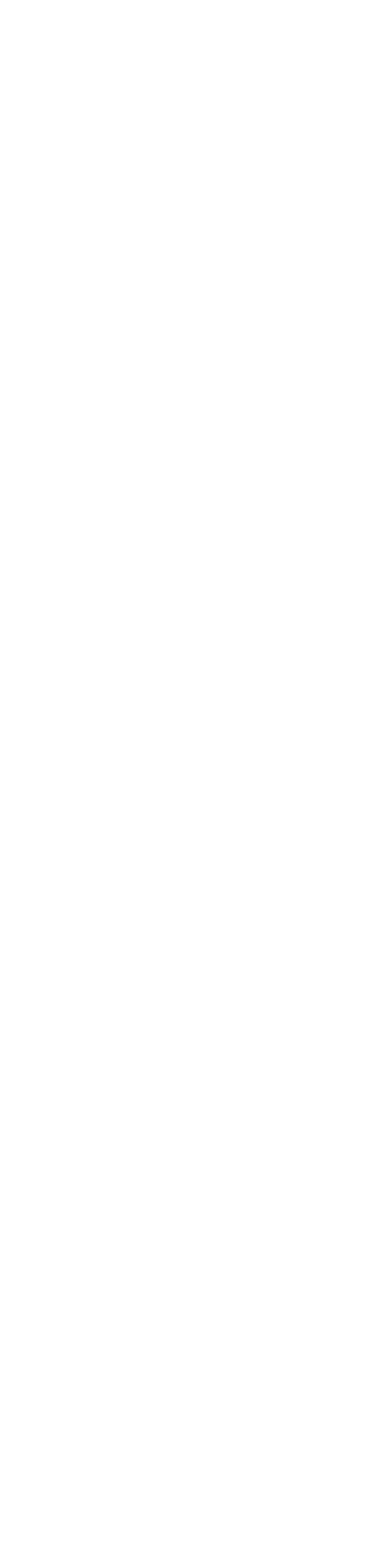
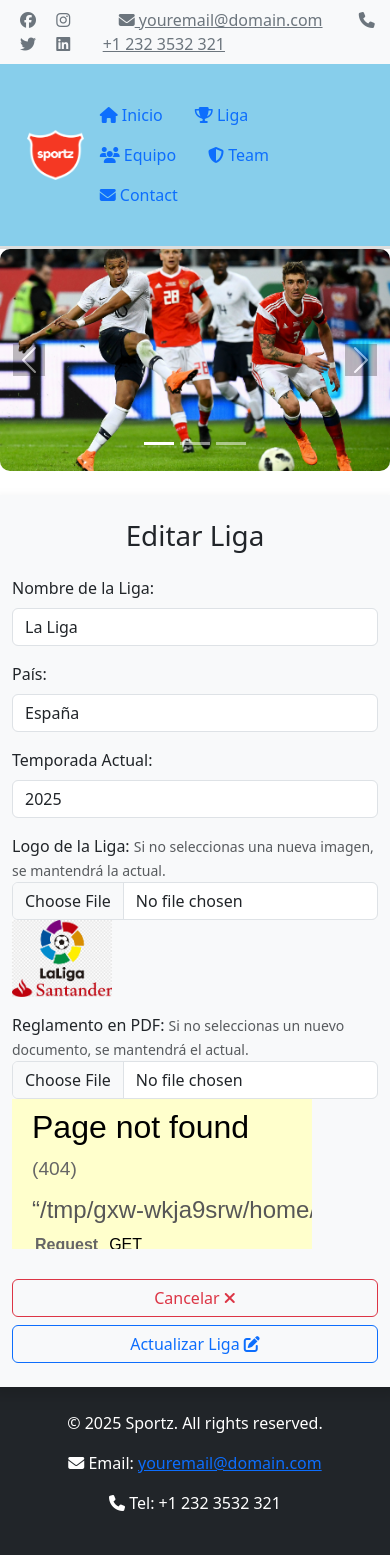
Before and after one commit to Eddylucero/LigaPro, a Django app: page /editarLiga/2/ in a window 390 px wide. Before the commit the page is empty. Before the commit the page ends 844 px from the top, so only its background shows below. Run offline with Django 5.2, Linux system fonts and the light colour scheme; data comes from the database, SQL or seed files in the repository; both versions use the stored data as it was after the commit; some libraries are stand-ins or nearby versions.

Commit message:
Formulario de edicion de liga completo

```diff
--- a/Aplicaciones/Liga/templates/Ligas/editarLiga.html
+++ b/Aplicaciones/Liga/templates/Ligas/editarLiga.html
@@ -0,0 +1,108 @@
+{% extends "plantilla.html" %}
+{% load static %}
+{% block contenido %}
+<div class="row mt-4">
+    <div class="col-md-3"></div>
+    <div class="col-md-6 bg-light p-4 rounded shadow">
+        <h1 class="text-center mb-4">Editar Liga</h1>
+
+        <form action="{% url 'procesarEdicionLiga' liga.id %}" id="formEditarLiga" enctype="multipart/form-data" method="post">
+            {% csrf_token %}
+
+            <div class="mb-3">
+                <label for="nombre" class="form-label">Nombre de la Liga:</label>
+                <input type="text" class="form-control" name="nombre" id="nombre" value="{{ liga.nombre }}" required>
+            </div>
+
+            <div class="mb-3">
+                <label for="pais" class="form-label">País:</label>
+                <input type="text" class="form-control" name="pais" id="pais" value="{{ liga.país }}" required>
+            </div>
+
+            <div class="mb-3">
+                <label for="temporada_actual" class="form-label">Temporada Actual:</label>
+                <input type="text" class="form-control" name="temporada_actual" id="temporada_actual" value="{{ liga.temporada_actual }}" required>
+            </div>
+
+            <div class="mb-3">
+                <label for="logo">Logo de la Liga: <small class="text-muted">Si no seleccionas una nueva imagen, se mantendrá la actual.</small></label>
+                <input class="form-control" type="file" name="logo" id="logo" accept="image/*">
+                {% if liga.logo %}
+                    <img src="{{ liga.logo.url }}" height="auto" width="100px" alt="Logo de la liga">
+                {% else %}
+                    No tiene logo
+                {% endif %}
+            </div>
+
+            <div class="mb-3">
+                <label for="reglamento">Reglamento en PDF: <small class="text-muted">Si no seleccionas un nuevo documento, se mantendrá el actual.</small></label>
+                <input class="form-control" type="file" name="reglamento" id="reglamento" accept="application/pdf">
+                {% if liga.reglamento %}
+                    <div style="height: 100%; width: 100%;">
+                        <iframe src="{{ liga.reglamento.url }}" frameborder="0"></iframe>
+                    </div>
+                {% else %}
+                    No tiene reglamento
+                {% endif %}
+            </div>
+
+            <div class="d-grid gap-2 d-md-flex justify-content-md-end mt-4">
+                <a href="{% url 'listarLigas' %}" class="btn btn-outline-danger me-md-2">Cancelar <i class="fa fa-times"></i></a>
+                <button type="submit" class="btn btn-outline-primary">Actualizar Liga <i class="fa-solid fa-pen-to-square"></i></button>
+            </div>
+        </form>
+    </div>
+    <div class="col-md-3"></div>
+</div>
+
+<script>
+    $("#formEditarLiga").validate({
+        rules:{
+            "nombre":{
+                required:true,
+                minlength:3,
+                maxlength:100
+            },
+            "pais":{
+                required:true,
+                minlength:3,
+                maxlength:50
+            },
+            "temporada_actual":{
+                required:true,
+                minlength:4,
+                maxlength:20
+            },
+            "logo":{
+                extension:"jpg|jpeg|png|gif"
+            },
+            "reglamento":{
+                extension:"pdf"
+            }
+        },
+        messages:{
+            "nombre":{
+                required:"El nombre de la liga es requerido.",
+                minlength:"Debe tener al menos 3 caracteres.",
+                maxlength:"No puede superar los 100 caracteres."
+            },
+            "pais":{
+                required:"El país es requerido.",
+                minlength:"Debe tener al menos 3 caracteres.",
+                maxlength:"No puede superar los 50 caracteres."
+            },
+            "temporada_actual":{
+                required:"La temporada es requerida.",
+                minlength:"Debe tener al menos 4 caracteres.",
+                maxlength:"No puede superar los 20 caracteres."
+            },
+            "logo":{
+                extension:"Solo se permiten imágenes: jpg, jpeg, png, gif."
+            },
+            "reglamento":{
+                extension:"Solo se permite formato PDF."
+            }
+        }
+    });
+</script>
+{% endblock %}
--- a/templates/plantilla.html
+++ b/templates/plantilla.html
@@ -14,6 +14,9 @@
 
     <!-- ✅ Font Awesome para iconos -->
     <link rel="stylesheet" href="https://cdnjs.cloudflare.com/ajax/libs/font-awesome/6.7.2/css/all.min.css">
+
+        <!-- SweetAlert2 -->
+    <script src="https://cdn.jsdelivr.net/npm/sweetalert2@11"></script>
 
     <!-- ✅ Scripts -->
     <script src="{% static 'js/script.js' %}" defer></script>
@@ -94,5 +97,17 @@
         </div>
     </footer>
 
+        {% if messages %}
+      {% for message in messages %}
+        <script>
+          Swal.fire({
+            title: "CONFIRMACIÓN",
+            text: "{{ message }}",
+            icon: "success",
+          });
+        </script>
+      {% endfor %}
+    {% endif %}
+
 </body>
 </html>
```
Also changed, not shown: LigaPro/media/ligas/Italian-Serie-A-Logo-2019.png (added), LigaPro/media/ligas/Secre.jpg (deleted), LigaPro/media/ligas/la-li.png (added), db.sqlite3, 3 other files.
